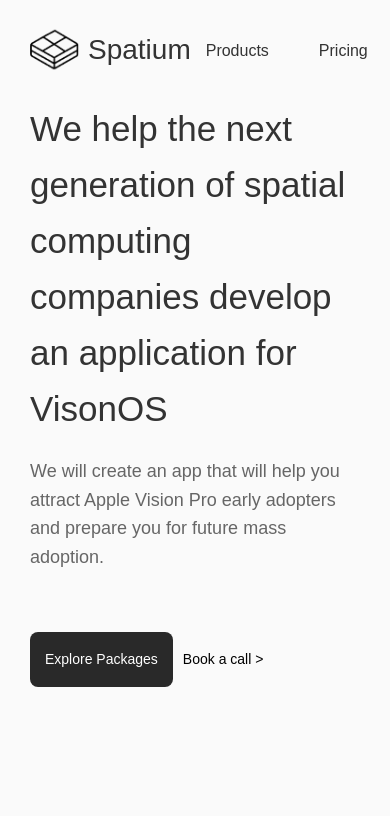
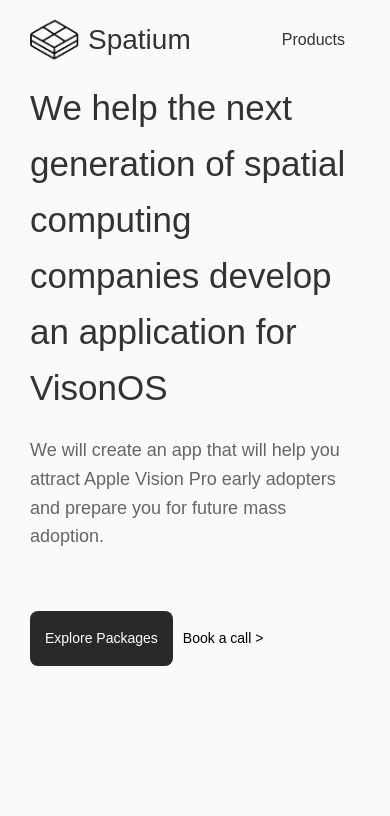
Before and after one commit to vladyslavpodenko/Spatiumxr.eu, a Next.js app: page / in a window 390 px wide. Shown: the top 816 px of the page. Built offline with nearby package versions, Linux system fonts and the light colour scheme; a web font is replaced by a local one.

Commit message:
navbar fix

```diff
--- a/src/styles/Navbar.css
+++ b/src/styles/Navbar.css
@@ -54,6 +54,14 @@
 }
 @media screen and (max-width: 768px) {
     nav{
-        padding: 0 30px;
+        padding: 15px 30px;
     }
 }
+@media screen and (max-width: 567px) {
+    .nav-button{
+        display: none;
+    }
+    .nav-links div{
+        display: none;
+    }
+}
```
